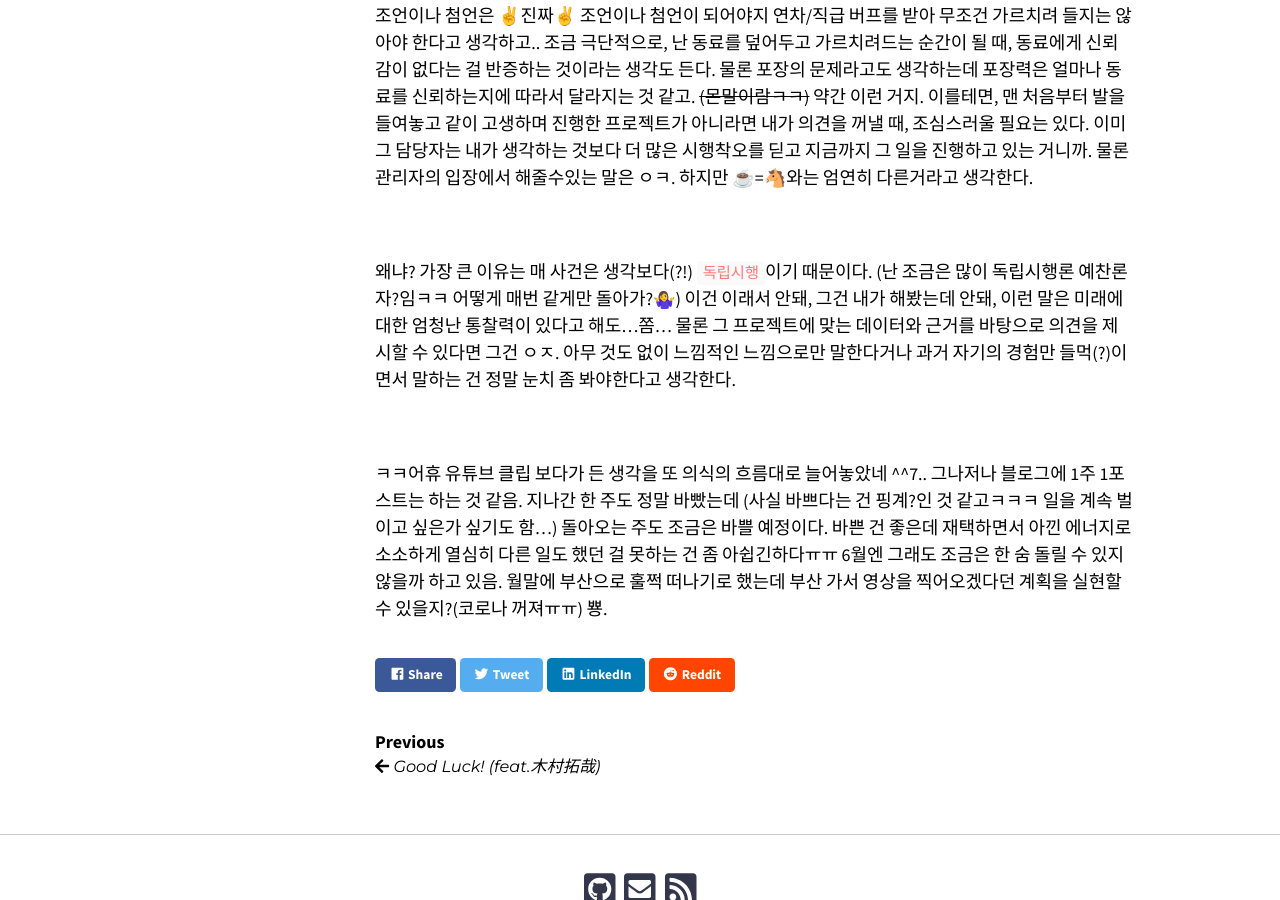
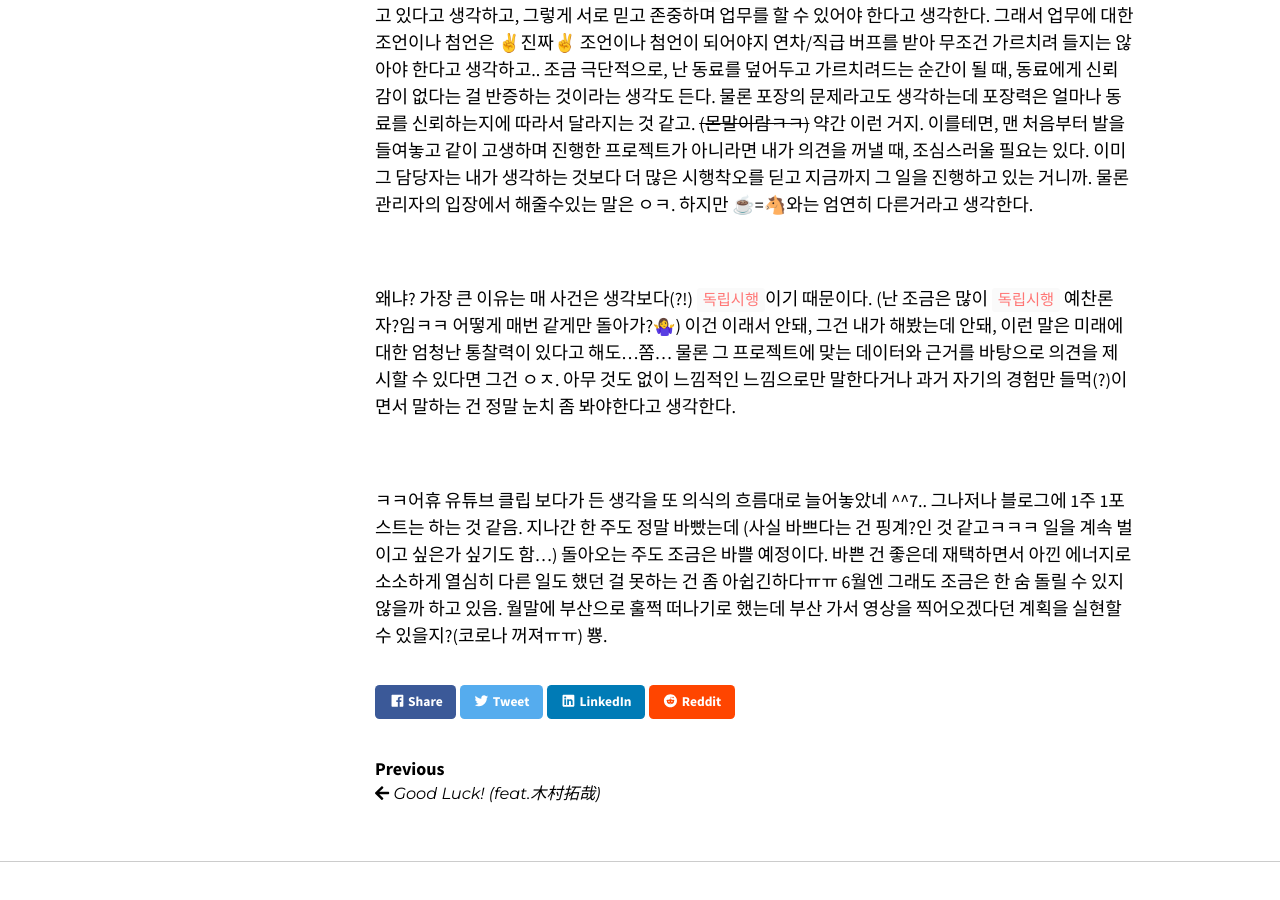
Before and after one commit to ssammykim/ssammykim.github.io, a Jekyll site: the page built from _posts/2020-05-16-latte-horse.md, in a window 1280 px wide and 900 px high, scrolled down 2319 px. Built offline with Jekyll 4.4.1, drawn with Linux system fonts in a browser that asks for light colours; nearby versions of some CDN libraries; some web fonts are replaced; comment, search, counter and statistics services are not loaded.

Commit message:
Update 2020-05-16-latte-horse.md

```diff
--- a/_posts/2020-05-16-latte-horse.md
+++ b/_posts/2020-05-16-latte-horse.md
@@ -13,11 +13,12 @@
 얼마전 우연찮게(?) 한 유튜브 링크가 눈에 들어왔다. 재택이 풀리고 ✌️통근 시간✌️이 생겨버린 탓에 요즘은 줍줍한 링크를 모아뒀다가 통근길에 시청하곤 하는데, 예전에는 e-book을 읽었지만 뭐랄까 다시 돌아온 프로 환승러이기 때문에 내가 주로 읽는 책의 장르와 환경이 맞지 않다고 판단이 들어서(?) 요즘엔 책도 종이책을 구매하고 주말이나 퇴근 시간을 노리고 있다...😭 ~~(네 다음 변명ㅇㅇㅋ)~~ 암튼, 클립은 스타트업 패스트트랙아시아의 창업자 박지웅 대표의 이야기 `고상한 꿈보다 솔직한 욕망이 돈을 버는 이유` 였음.<!--more-->
 
 <style>.embed-container { position: relative; padding-bottom: 56.25%; height: 0; overflow: hidden; max-width: 100%; } .embed-container iframe, .embed-container object, .embed-container embed { position: absolute; top: 0; left: 0; width: 100%; height: 100%; }</style><div class='embed-container'><iframe src='https://www.youtube.com/embed/0nX9Vc7JoT8' frameborder='0' allowfullscreen></iframe></div>
+
 <br>
 
 음 클립 내용은 제목이 다했다고 생각하고 동의도 한다. `욕망 드리븐`은 정말 엄청난 에너지를 가져다 줄 수 있다고 생각하기 때문에... 암튼 그건 그거고, 난 영상을 보면서 회의 문화나 보고 문화에 대한 생각이 슉 스쳐갔다. 뭐랄까 나는 운 좋게(?) 한번도 상하 위계질서가 뚜렷한 집단에서 근무한 적이 없는데, 지금도 수평적인 문화를 중시하는 조직이고 그 전에도 그랬다. 근데 요즘엔 이게 쥬니어와 시니어가 혼재되어있는 조직에서 수평적이기만 할 수 있을까? 수평적인 문화가 쉬울까? 싶기도 함... 현실적으로다가... 그리고 그런 문화에 익숙지 않은 관리자가 왔을때ㅋㅋㅋ(올 수는 있긴 할까?) 그 조직은 어떻게 수평을 이룰까도 궁금하고...
 
-<br>
+<br><br>
 
 # 상호 존중과 ☕️ = 🐴 사이
 더불어 요즘 느끼는 생각은... ~~(이건 내 발 저려서 하는 이야기인지도ㅋ)~~ 사실 팀에서 하는 모든 업무는 정말 단독으로 나 혼자 하는 일이 아닌 이상, `신뢰`와 `존중`을 바탕으로한 `협업`으로 일이 진행된다고 생각한다. 상호 존중이 바탕이 되면, 업무를 할 때, 모르는 것이 있으면 그냥 쉽게 물어보고, 이 사람이 나를 위해 어떤 일을 해주길 바란다면 거리낌없이 업무 요청 또한 할 수 있다. 나는 특히 일하면서 쓸데없이 눈치보게 만들거나 애매하게 해서 그 상황을 해석하게 만드는 건 너무 별로라고 생각하는데, 왜냐? 시간/에너지 (자원)낭비니까. 그래서 동료의 능력에 대한 상호 존중을 강조하지 않을 수가 없다.
@@ -36,7 +37,7 @@
 
 <br>
 
-왜냐? 가장 큰 이유는 매 사건은 생각보다(?!) `독립시행`이기 때문이다. (난 조금은 많이 독립시행론 예찬론자?임ㅋㅋ 어떻게 매번 같게만 돌아가?🤷‍♀️) 이건 이래서 안돼, 그건 내가 해봤는데 안돼, 이런 말은 미래에 대한 엄청난 통찰력이 있다고 해도...쫌... 물론 그 프로젝트에 맞는 데이터와 근거를 바탕으로 의견을 제시할 수 있다면 그건 ㅇㅈ. 아무 것도 없이 느낌적인 느낌으로만 말한다거나 과거 자기의 경험만 들먹(?)이면서 말하는 건 정말 눈치 좀 봐야한다고 생각한다.
+왜냐? 가장 큰 이유는 매 사건은 생각보다(?!) `독립시행`이기 때문이다. (난 조금은 많이 `독립시행` 예찬론자?임ㅋㅋ 어떻게 매번 같게만 돌아가?🤷‍♀️) 이건 이래서 안돼, 그건 내가 해봤는데 안돼, 이런 말은 미래에 대한 엄청난 통찰력이 있다고 해도...쫌... 물론 그 프로젝트에 맞는 데이터와 근거를 바탕으로 의견을 제시할 수 있다면 그건 ㅇㅈ. 아무 것도 없이 느낌적인 느낌으로만 말한다거나 과거 자기의 경험만 들먹(?)이면서 말하는 건 정말 눈치 좀 봐야한다고 생각한다.
 
 <br>
 
```
